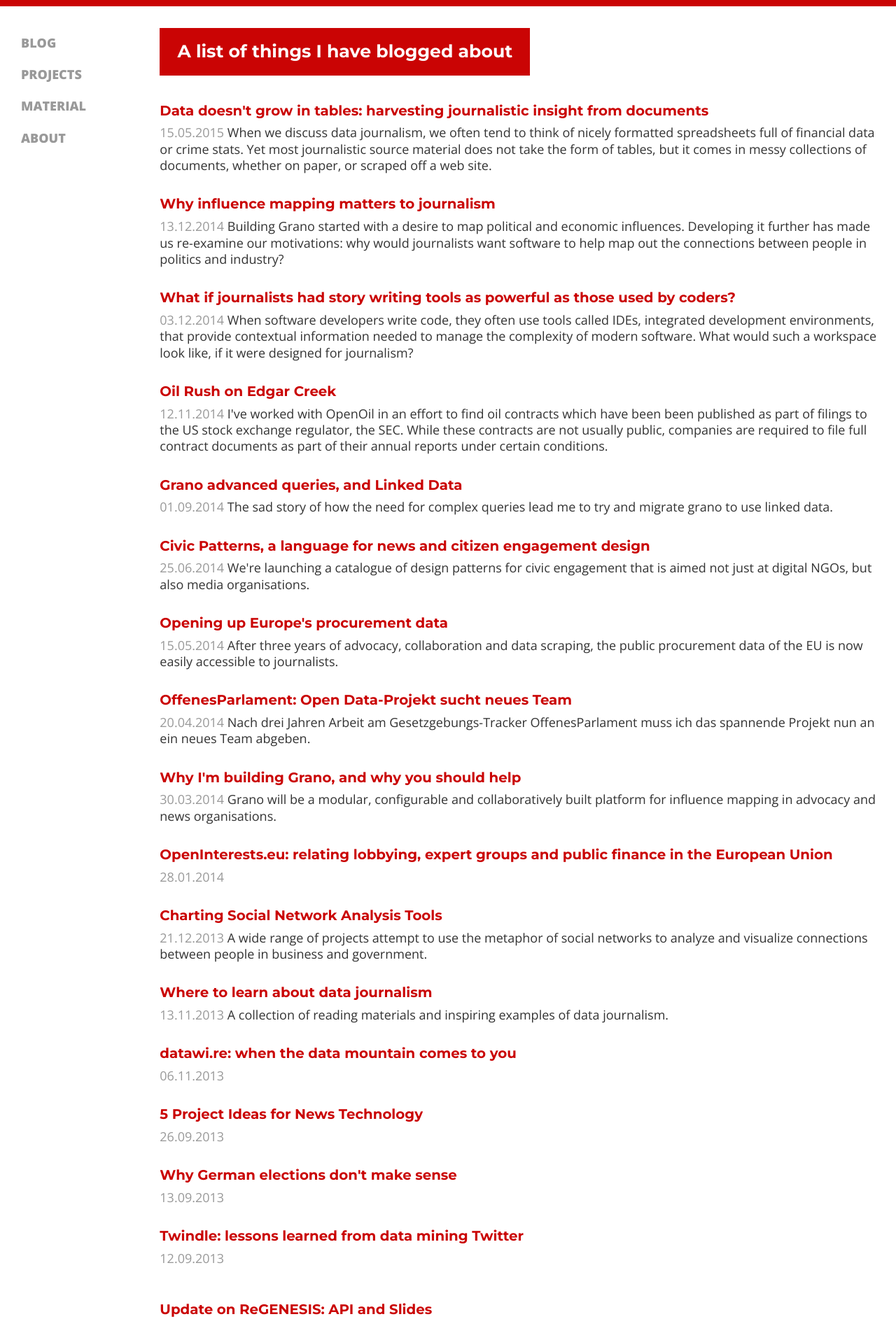
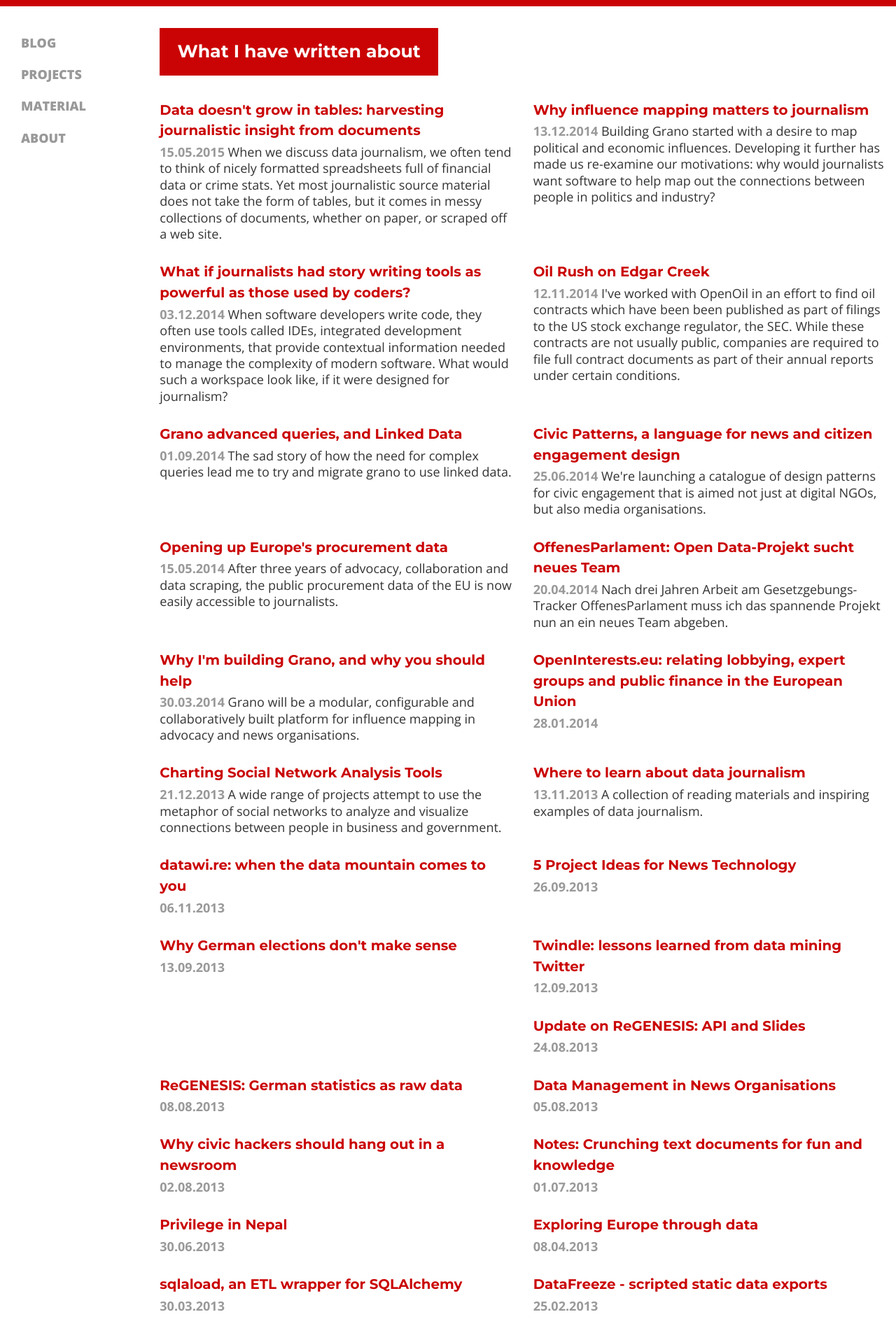
Before and after one commit to pudo/pudo.org, a Jekyll site: the page built from blog/index.html, in a window 1280 px wide. Shown: the top 1895 px of the page at 70% size. Built offline with Jekyll 4.4.1, drawn with Linux system fonts in a browser that asks for light colours; nearby versions of some CDN libraries; Markdown is read by kramdown in place of the engine named in the settings.

Commit message:
Fix le responsive.

```diff
--- a/_includes/postlink.html
+++ b/_includes/postlink.html
@@ -1,5 +1,5 @@
 
-<li class="entry {{ include.post.categories }}">
+<div class="entry {{ include.post.categories }}">
   {% if include.post.categories contains "blog" and post.unlisted != true %}
     <h3 class="title"><a href="{{ include.post.url }}">{{ include.post.title }}</a></h3>
     <span class="description">
@@ -7,4 +7,4 @@
       {{ include.post.description }}
     </span>
   {% endif %}
-</li>
+</div>
--- a/_layouts/default.html
+++ b/_layouts/default.html
@@ -24,8 +24,8 @@
     <div id="page">
       <div class="container-fluid">
         <div class="row">
-          <div class="col-md-10 col-md-push-2">{{ content }}</div>
-          <div class="col-md-2 col-md-pull-10">{% include menu.html %}</div>
+          <div class="col-md-2">{% include menu.html %}</div>
+          <div class="col-md-10">{{ content }}</div>
         </div>
       </div>
     </div>
--- a/assets/style/style.scss
+++ b/assets/style/style.scss
@@ -24,7 +24,7 @@ $light-font-color: #999;
 
 @mixin headerfont() {
   @include plainfont();
-  line-height: 1.6em;
+  line-height: 1.5em;
   margin-bottom: 0.6em;
   font-family: 'Montserrat', sans-serif;
   font-weight: 700;
@@ -98,7 +98,9 @@ a {
 }
 
 a:hover {
-  color: lighten($primary-color, 10%);
+  //color: lighten($primary-color, 10%);
+  color: $light-font-color;
+  text-decoration: none;
 }
 
 .clean a {
@@ -160,6 +162,23 @@ code {
     }
   }
 
+  @media (max-width: 970px) {
+    li {
+      display: inline-block;
+      a {
+        display: inline-block;
+        margin-bottom: 1em;
+      }
+    }
+  }
+
+  @media (max-width: 400px) {
+    li {
+      a {
+        font-size: 0.6em;
+      }
+    }
+  }
 }
 
 /* Home page intro */
@@ -226,29 +245,19 @@ footer {
 
 
 /* Front page listings */
-.section {
-  margin: -0.4em 0 2em 0;
-}
-
-.entries {
-  list-style-type: none;
-  padding: 0;
-
-  li {
-    //text-indent: -3em;
-    //padding-left: 3em;
-    padding-bottom: 1em;
-  }
+.entry {
+  padding-bottom: 1em;
 
   .date {
     color: $light-font-color;
+    font-weight: 700;
   }
 
   .description {
-    //text-indent: 0em;
     display: block;
   }
 }
+
 
 .sidebar {
   @include smalltext();
--- a/blog/index.html
+++ b/blog/index.html
@@ -1,10 +1,17 @@
 ---
 layout: page
-title: A list of things I have blogged about
+title: What I have written about
 ---
 
-<ul class="entries">
-  {% for post in site.categories.blog %}
-    {% include postlink.html post=post %}
-  {% endfor %}
-</ul>
+<div class="row">
+{% for post in site.categories.blog %}
+  {% assign loopindex = forloop.index | modulo: 2 %}
+
+  {% if loopindex == 1 %}
+    </div>
+    <div class="row">
+  {% endif %}
+  <div class="col-md-6">{% include postlink.html post=post %}</div>
+
+{% endfor %}
+</div>
--- a/material/invtools/index.html
+++ b/material/invtools/index.html
@@ -2,7 +2,6 @@
 layout: page
 title: Digital Research Tools for Investigative Reporters
 category: Working with journalists
-material: true
 permalink: /projects/invtools/
 description:
   A collection of useful tools for investigative reporters, covering
```
Also changed, not shown: index.html (+3 -6 lines).
